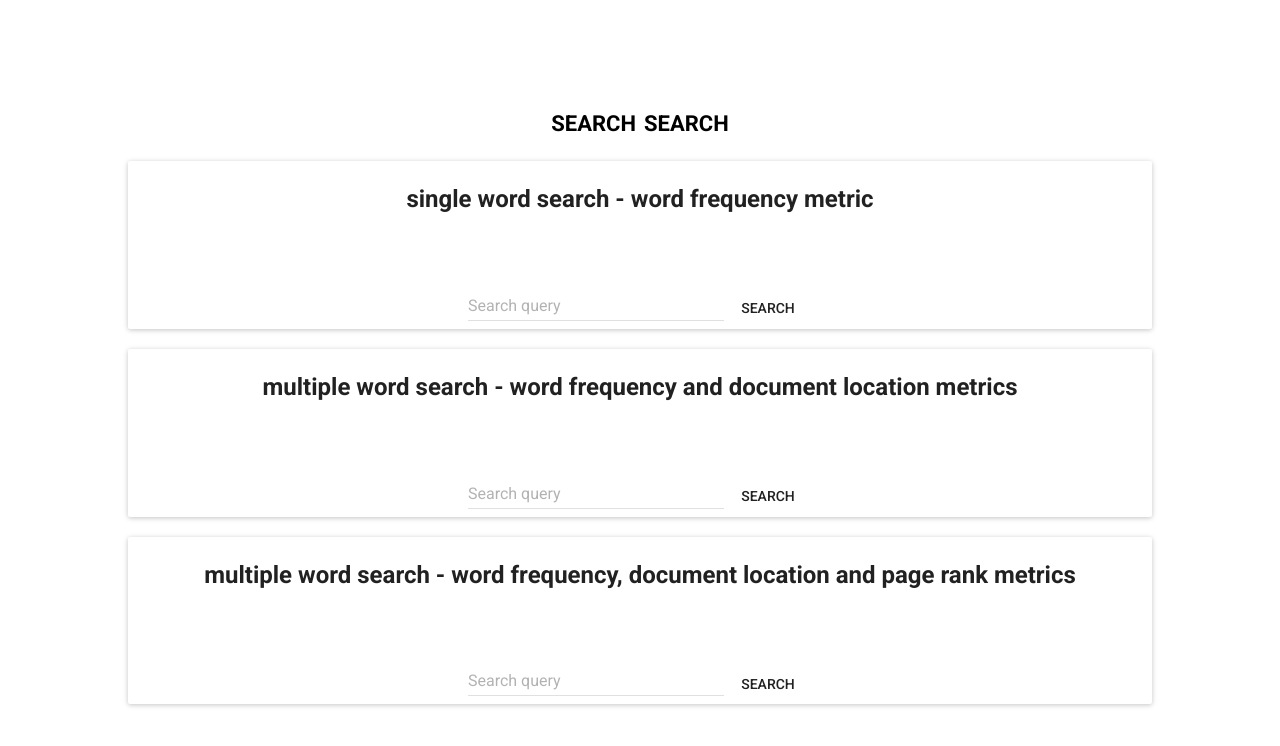
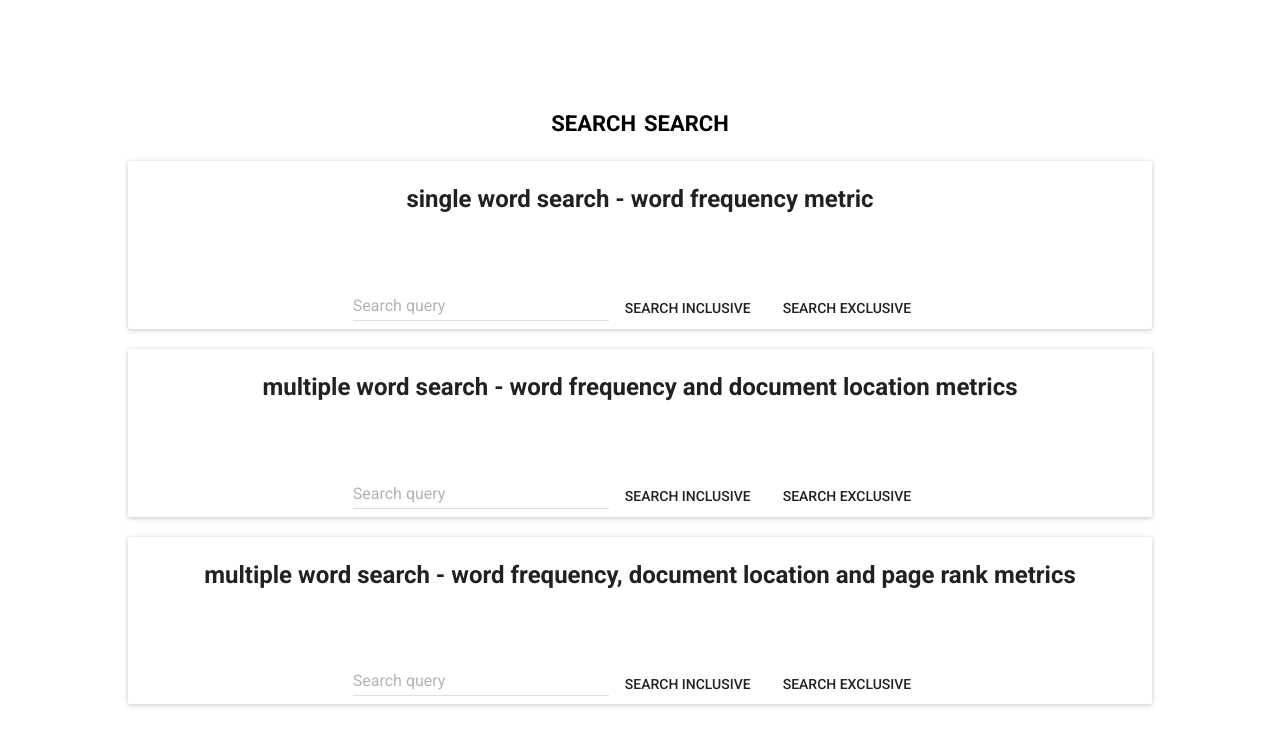
Before and after one commit to theuggla/movie-recommendation-system, a React app in the folder client/: page / in a window 1280 px wide. Shown: the top 746 px of the page. Built offline with nearby package versions, Linux system fonts and the light colour scheme; the HTML template or start-up script is replaced by a standard one.

Commit message:
implement inclusive search

```diff
--- a/client/src/components/Search/Search.jsx
+++ b/client/src/components/Search/Search.jsx
@@ -23,8 +23,12 @@ export class Search extends React.Component {
           onChange={this.props.handleChange('term-' + this.props.rank)}
         />
         <Button
-          label='Search'
-          onClick={() => {this.props.getSearchResults(this.props.rank, this.props.term).then((result) => this.props.handleChange('results-' + this.props.rank)(null, result.data))}}
+          label='Search inclusive'
+          onClick={() => {this.props.getSearchResults(this.props.rank, this.props.term, true).then((result) => this.props.handleChange('results-' + this.props.rank)(null, result.data))}}
+        />
+        <Button
+          label='Search exclusive'
+          onClick={() => {this.props.getSearchResults(this.props.rank, this.props.term, false).then((result) => this.props.handleChange('results-' + this.props.rank)(null, result.data))}}
         />
       { this.props.results && (this.props.results.length > 0 ? <Paper zDepth={2}>
         <SearchResultDisplay pages={this.props.results.length > 5 ? this.props.results.slice(0, 5) : this.props.results} />
--- a/client/src/containers/SearchContainer/SearchContainer.jsx
+++ b/client/src/containers/SearchContainer/SearchContainer.jsx
@@ -67,10 +67,11 @@ export class SearchContainer extends React.Component {
   /**
    * Retrieves result for the search term.
    */
-  getSearchResults (rank, terms) {
+  getSearchResults (rank, terms, inclusive) {
     let query = terms.replace(' ', '+')
+
     return new Promise((resolve, reject) => {
-      axios.get('http://127.0.0.1:5002/search/' + rank + '?' + query)
+      axios.get('http://127.0.0.1:5002/search/' + rank + (inclusive ? '/inclusive' : '') + '?' + query)
       .then((result) => {
         resolve(result)
       })
```
Also changed, not shown: 2 other files (tests, documents, lock files or other folders).
